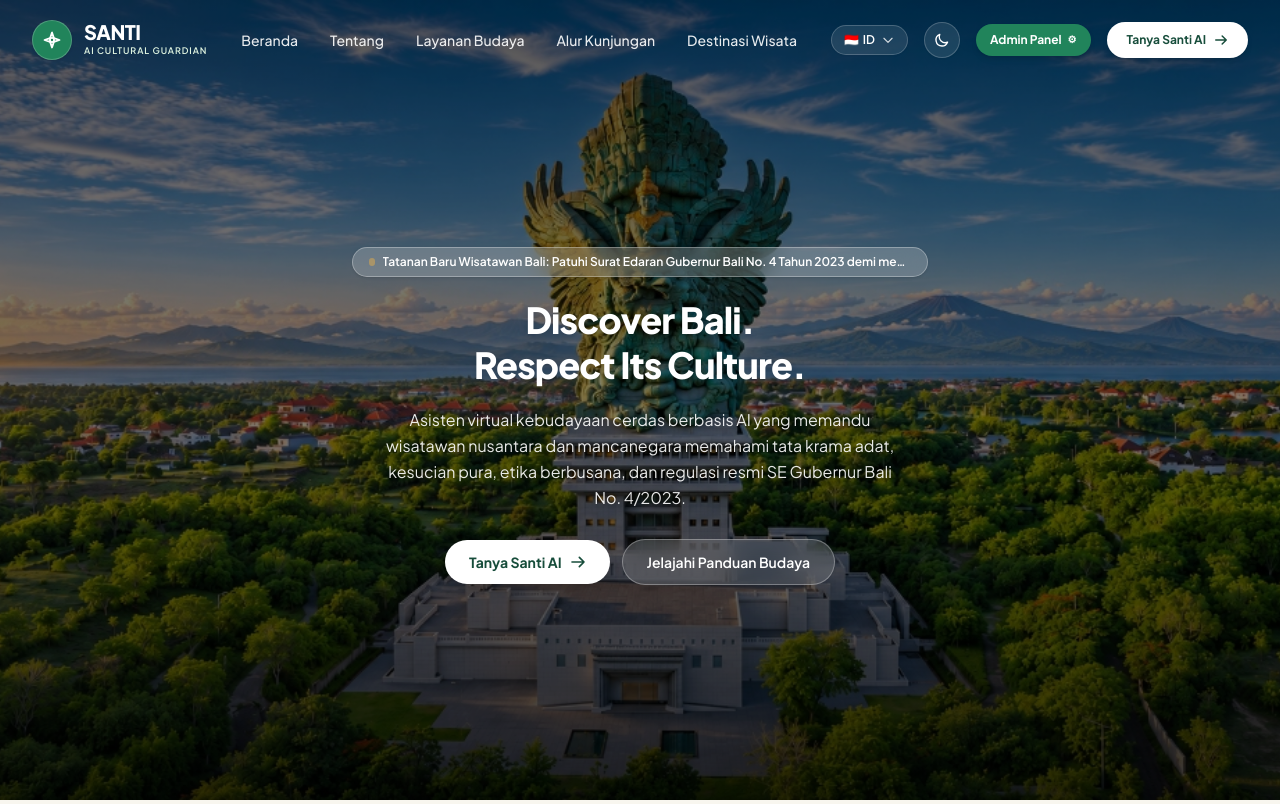
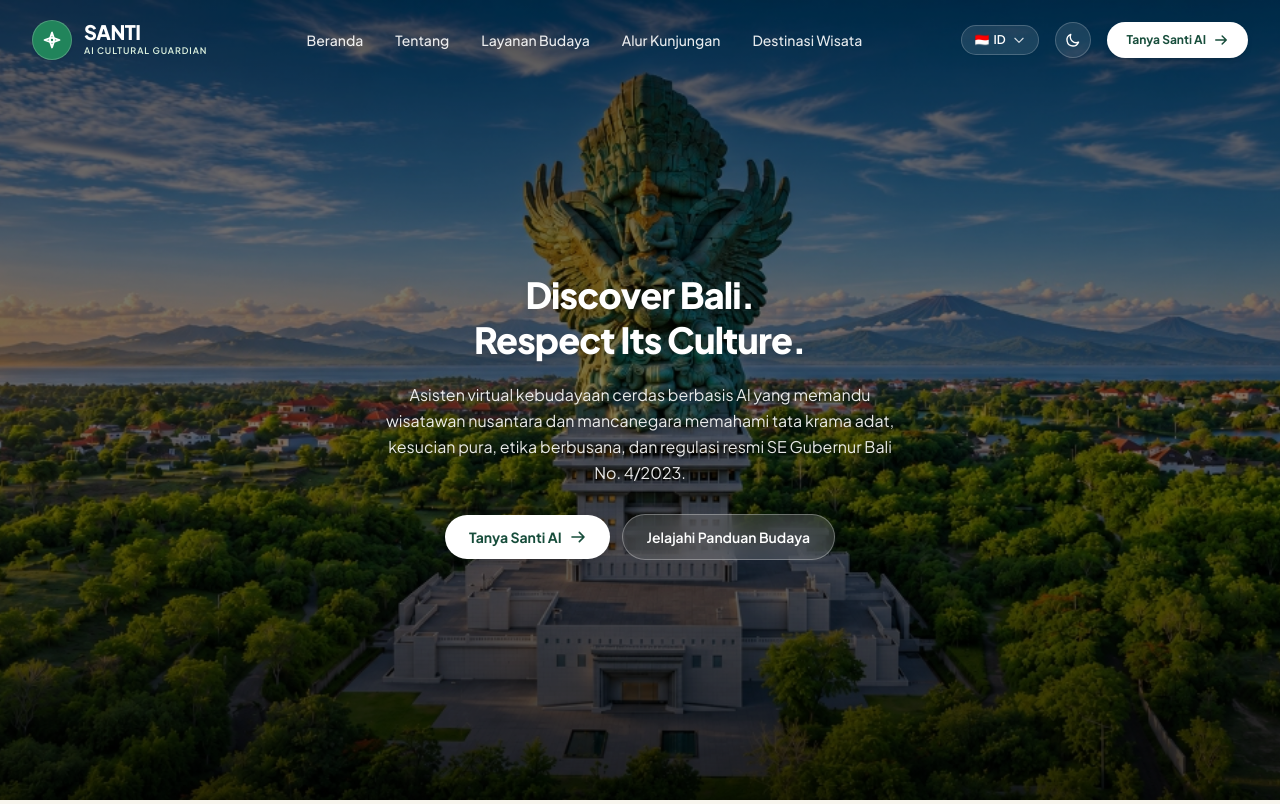
Before and after one commit to justsanzz07/lomba-bali-, a Laravel app: page / in a window 1280 px wide. Shown: the top 804 px of the page. Run offline with Laravel 12, Linux system fonts and the light colour scheme; a user stored in the database is signed in; data comes from the database, SQL or seed files in the repository; style sheets or scripts are compiled from the project's sources; parts of the project's set-up code (start-up, migrations or seed data) failed here and were passed over.

Commit message:
style(landing): remove announcement banner pill from hero and remove admin panel button from top navbar

```diff
--- a/resources/views/landing.blade.php
+++ b/resources/views/landing.blade.php
@@ -24,13 +24,6 @@
         <div class="absolute inset-0 bg-black/15 pointer-events-none"></div>
 
         <div class="relative z-10 max-w-3xl mx-auto px-4 sm:px-6 lg:px-8 w-full pt-28 pb-20 text-center flex flex-col items-center justify-center space-y-4 sm:space-y-5">
-            @if($announcement = \App\Models\SiteSetting::get('announcement_banner'))
-                <div class="inline-flex items-center space-x-2 px-4 py-1.5 rounded-full bg-white/20 hover:bg-white/30 backdrop-blur-md border border-white/30 text-xs font-semibold text-white max-w-xl transition-all shadow-sm">
-                    <span class="w-2 h-2 rounded-full bg-[#C6A15B] animate-pulse"></span>
-                    <span class="truncate">{{ $announcement }}</span>
-                </div>
-            @endif
-
             <!-- Main Headline -->
             <h1 class="text-2xl sm:text-3xl md:text-4xl font-extrabold tracking-tight text-white leading-tight max-w-2xl drop-shadow-md">
                 {{ \App\Models\SiteSetting::getLocalized('hero_title_1', 'messages.hero_title_1') }}<br>
--- a/resources/views/layouts/app.blade.php
+++ b/resources/views/layouts/app.blade.php
@@ -128,13 +128,6 @@
                             <path stroke-linecap="round" stroke-linejoin="round" stroke-width="2" d="M20.354 15.354A9 9 0 018.646 3.646 9.003 9.003 0 0012 21a9.003 9.003 0 008.354-5.646z" />
                         </svg>
                     </button>
-
-                    @auth
-                        <a href="{{ route('admin.dashboard') }}" class="inline-flex items-center space-x-1.5 px-3.5 py-2 rounded-full bg-[#21845B] hover:bg-[#1a6e4b] text-white text-xs font-bold shadow-md transition-all">
-                            <span>Admin Panel</span>
-                            <span class="text-[10px]">⚙</span>
-                        </a>
-                    @endauth
 
                     <a href="{{ route('santi.index') }}" class="inline-flex items-center space-x-2 px-5 py-2.5 rounded-full bg-white hover:bg-[#DDF2DF] text-[#174D3B] text-xs font-bold shadow-md hover:shadow-lg transition-all duration-200">
                         <span>{{ __('messages.nav_ask_santi') }}</span>
```
Also changed, not shown: tests/Feature/AdminManagementTest.php (+0 -1 lines).
